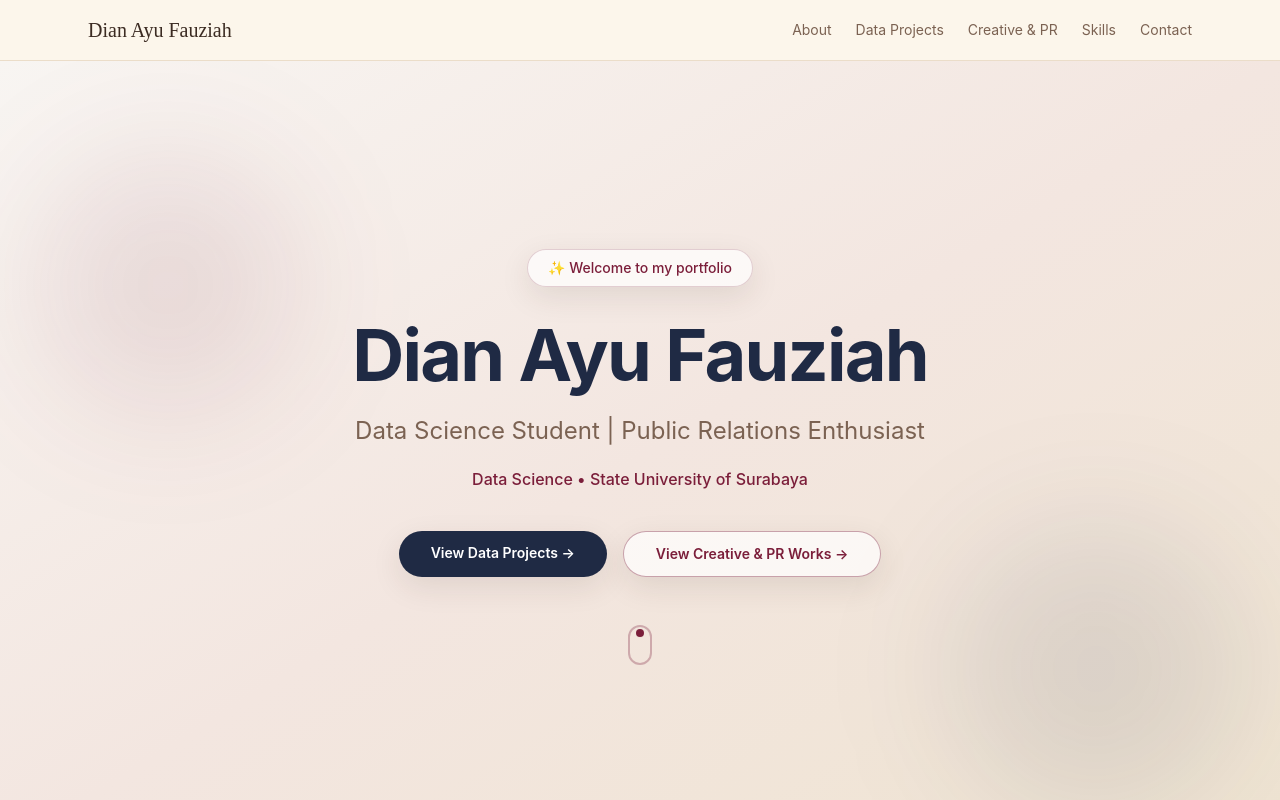
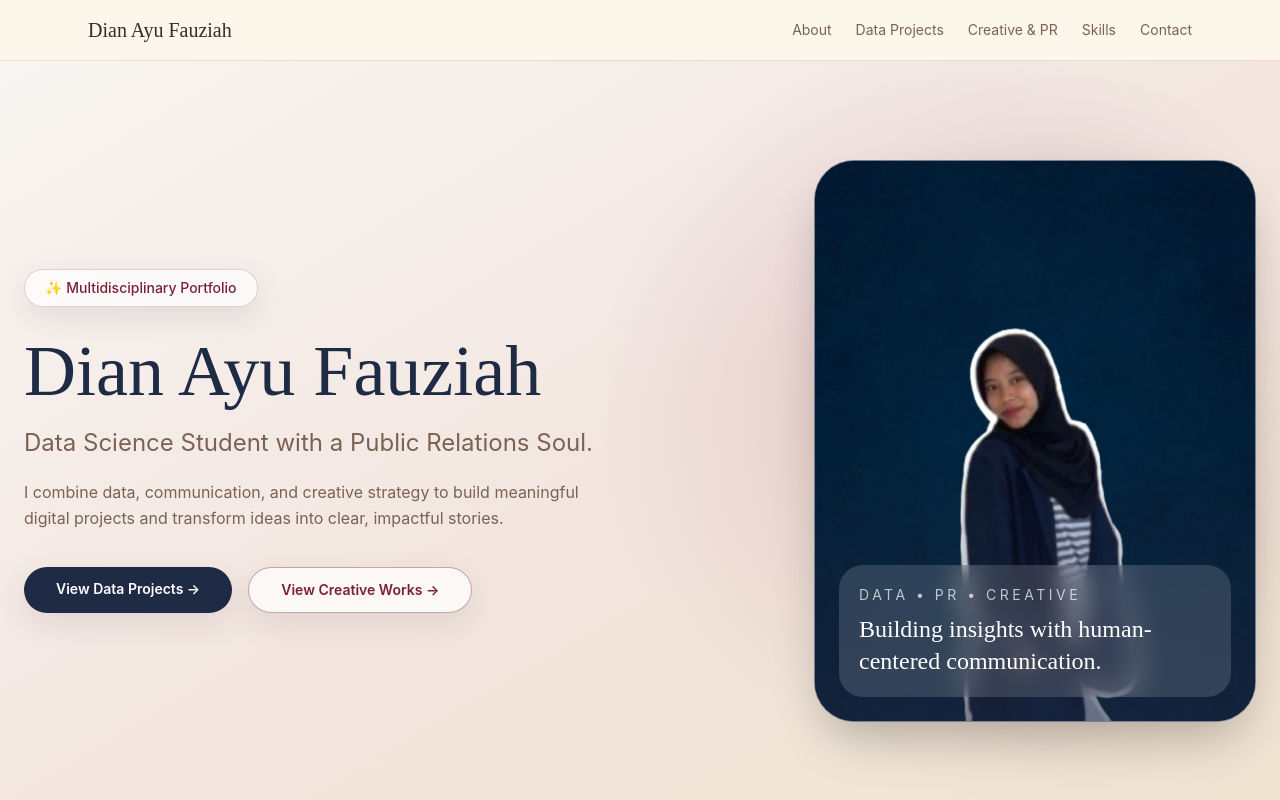
Before and after one commit to Dianayuww/college, a React (Vite) app: page / in a window 1280 px wide. Shown: the top 800 px of the page. Built offline with nearby package versions, Linux system fonts and the light colour scheme.

Commit message:
Update App.jsx

```diff
--- a/src/App.jsx
+++ b/src/App.jsx
@@ -7,7 +7,7 @@ import wmImage from './assets/wmk all.jpeg'
 import banacleImage from './assets/banacle2.jpeg'
 import { motion } from 'framer-motion'
 import { ArrowDown, BookOpen, Lightbulb, Mail, Linkedin, Github, Instagram, Award, MapPin, Calendar, Sparkles, Users, ShoppingBag } from 'lucide-react'
-import dianPortrait from './assets/aku.png'
+import dianPortrait from './assets/aku2.jpeg'
 
 const navItems = [
   { label: 'About', href: '#about' },
@@ -345,7 +345,7 @@ export default function App() {
       </header>
 
       <main>
-        <section
+        {/* <section
   id="home"
   className="relative min-h-[calc(100vh-4.5rem)] overflow-hidden px-6 py-24 bg-gradient-to-br from-[#f8f5f2] via-[#f3e6e0] to-[#efe4d1]"
 >
@@ -397,8 +397,78 @@ export default function App() {
       <span className="h-2 w-2 animate-bounce rounded-full bg-[#7b1e3a]" />
     </a>
   </motion.div>
+</section> */}
+        <section
+  id="home"
+  className="relative min-h-[calc(100vh-4.5rem)] overflow-hidden bg-[#f8f5f2] px-6 py-20"
+>
+  <div className="absolute inset-0 bg-gradient-to-br from-[#f8f5f2] via-[#f3e6e0] to-[#efe4d1]" />
+  <div className="absolute right-0 top-0 h-full w-full bg-[radial-gradient(circle_at_75%_45%,rgba(123,30,58,0.16),transparent_35%)]" />
+
+  <motion.div
+    {...fadeUp}
+    className="relative z-10 mx-auto grid min-h-[75vh] max-w-7xl items-center gap-12 md:grid-cols-2"
+  >
+    <div>
+      <span className="inline-flex rounded-full border border-[#7b1e3a]/20 bg-white/70 px-5 py-2 text-sm font-medium text-[#7b1e3a] shadow-soft">
+        ✨ Multidisciplinary Portfolio
+      </span>
+
+      <h1 className="mt-7 font-serif text-5xl leading-tight text-[#1f2a44] md:text-7xl">
+        Dian Ayu Fauziah
+      </h1>
+
+      <p className="mt-5 text-xl leading-relaxed text-mediumBrown md:text-2xl">
+        Data Science Student with a Public Relations Soul.
+      </p>
+
+      <p className="mt-5 max-w-xl leading-relaxed text-mediumBrown">
+        I combine data, communication, and creative strategy to build meaningful
+        digital projects and transform ideas into clear, impactful stories.
+      </p>
+
+      <div className="mt-9 flex flex-col gap-4 sm:flex-row">
+        <a
+          href="#data-projects"
+          className="rounded-full bg-[#1f2a44] px-8 py-3 text-sm font-semibold text-white shadow-soft transition hover:-translate-y-1 hover:bg-[#7b1e3a]"
+        >
+          View Data Projects →
+        </a>
+
+        <a
+          href="#creative-pr"
+          className="rounded-full border border-[#7b1e3a]/40 bg-white/70 px-8 py-3 text-sm font-semibold text-[#7b1e3a] shadow-soft transition hover:-translate-y-1 hover:bg-white"
+        >
+          View Creative Works →
+        </a>
+      </div>
+    </div>
+
+    <div className="relative flex justify-center md:justify-end">
+      <div className="absolute bottom-8 right-8 h-72 w-72 rounded-full bg-[#7b1e3a]/20 blur-3xl" />
+      <div className="absolute top-10 right-20 h-56 w-56 rounded-full bg-[#1f2a44]/20 blur-3xl" />
+
+      <div className="relative overflow-hidden rounded-[2.5rem] border border-white/40 bg-[#1f2a44] shadow-2xl">
+        <img
+          src={dianPortrait}
+          alt="Dian Ayu Fauziah"
+          className="h-[470px] w-[380px] object-cover object-center md:h-[560px] md:w-[440px]"
+        />
+
+        <div className="absolute inset-0 bg-gradient-to-t from-[#1f2a44]/60 via-transparent to-transparent" />
+
+        <div className="absolute bottom-6 left-6 right-6 rounded-3xl bg-white/15 p-5 text-white backdrop-blur-md">
+          <p className="text-sm uppercase tracking-[0.25em] text-white/70">
+            Data • PR • Creative
+          </p>
+          <p className="mt-2 font-serif text-2xl">
+            Building insights with human-centered communication.
+          </p>
+        </div>
+      </div>
+    </div>
+  </motion.div>
 </section>
-
         <section
   id="about"
   className="px-6 py-24 bg-gradient-to-br from-[#f8f5f2] via-[#f3e6e0] to-[#efe4d1]"
```
